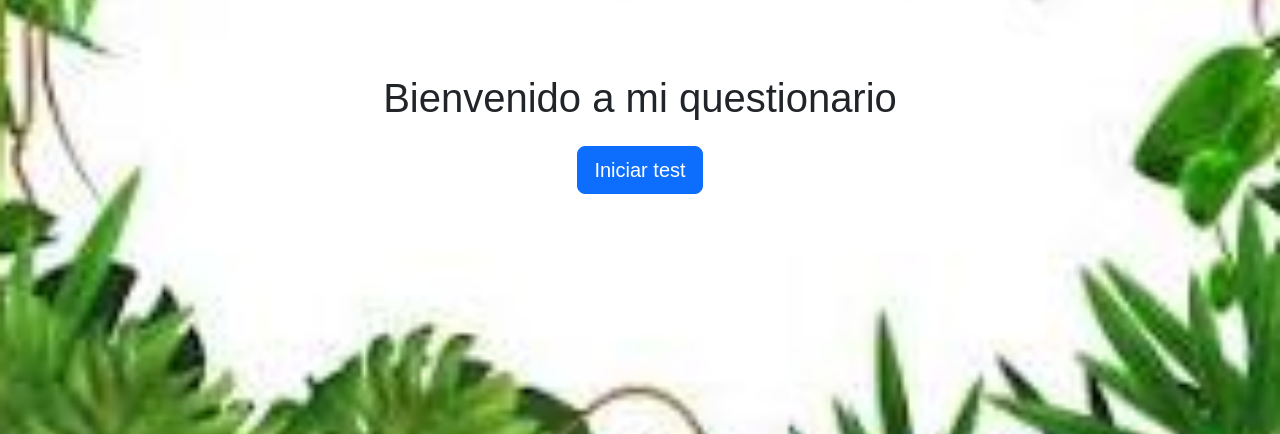
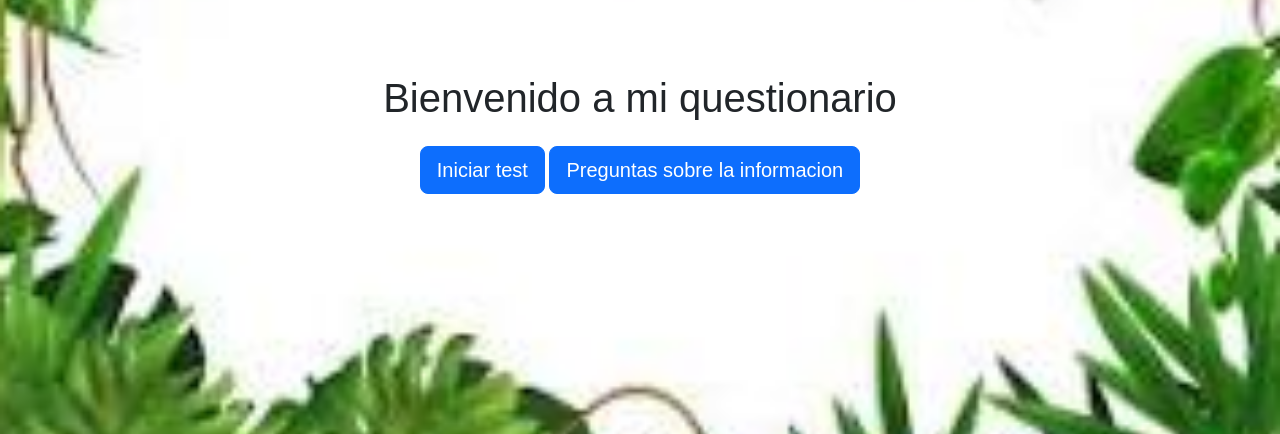
Before and after one commit to HPython-student/webflask2, a Flask app: page / in a window 1280 px wide. Shown: the part 266-700 px from the top of the page. Run offline with Flask 3, Linux system fonts and the light colour scheme.

Commit message:
Update home.html

```diff
--- a/templates/home.html
+++ b/templates/home.html
@@ -12,6 +12,7 @@
         <h1 class="mb-4">Bienvenido a mi questionario</h1>
         <form action="/test" method="get">
             <button type="submit" class="btn btn-primary btn-lg">Iniciar test</button>
+            <button type="submit" class="btn btn-primary btn-lg">Preguntas sobre la informacion</button>
         </form>
     </div>
 </body>
```
